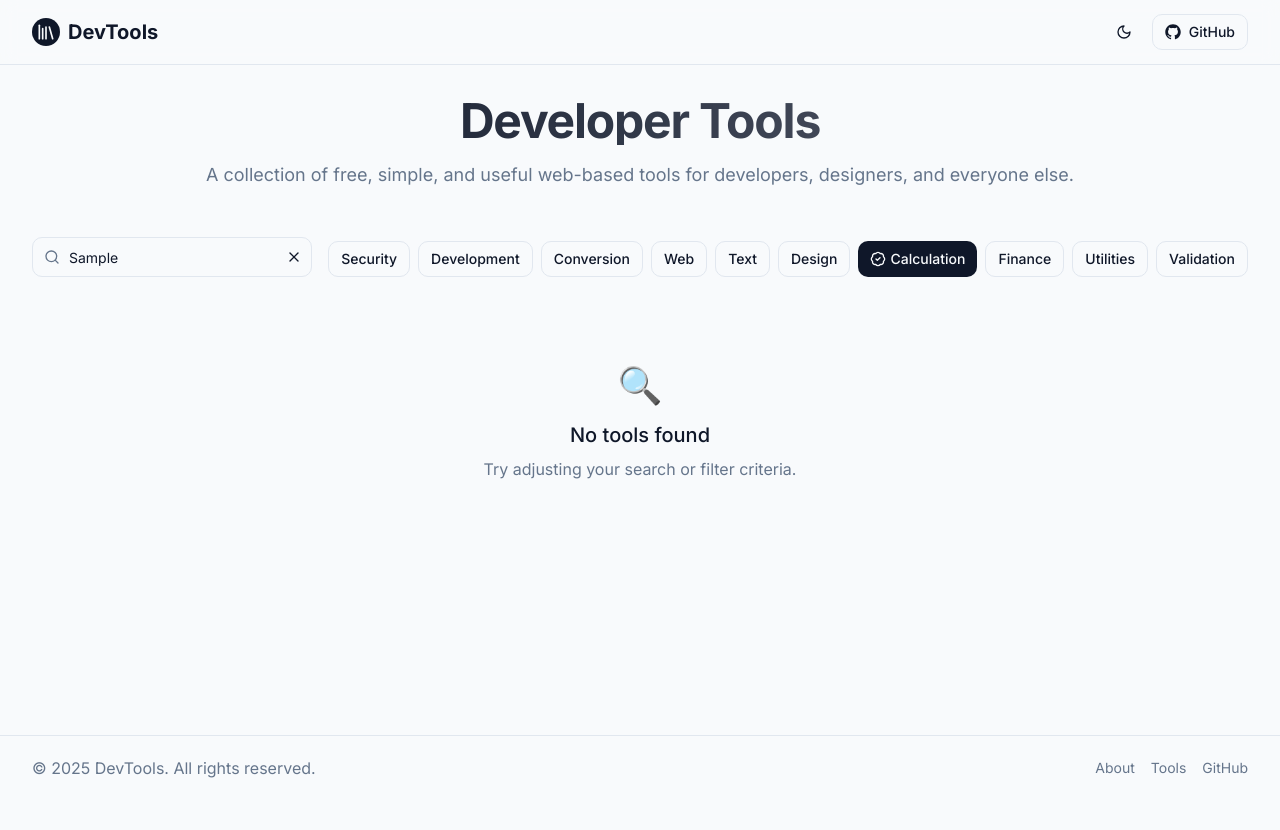
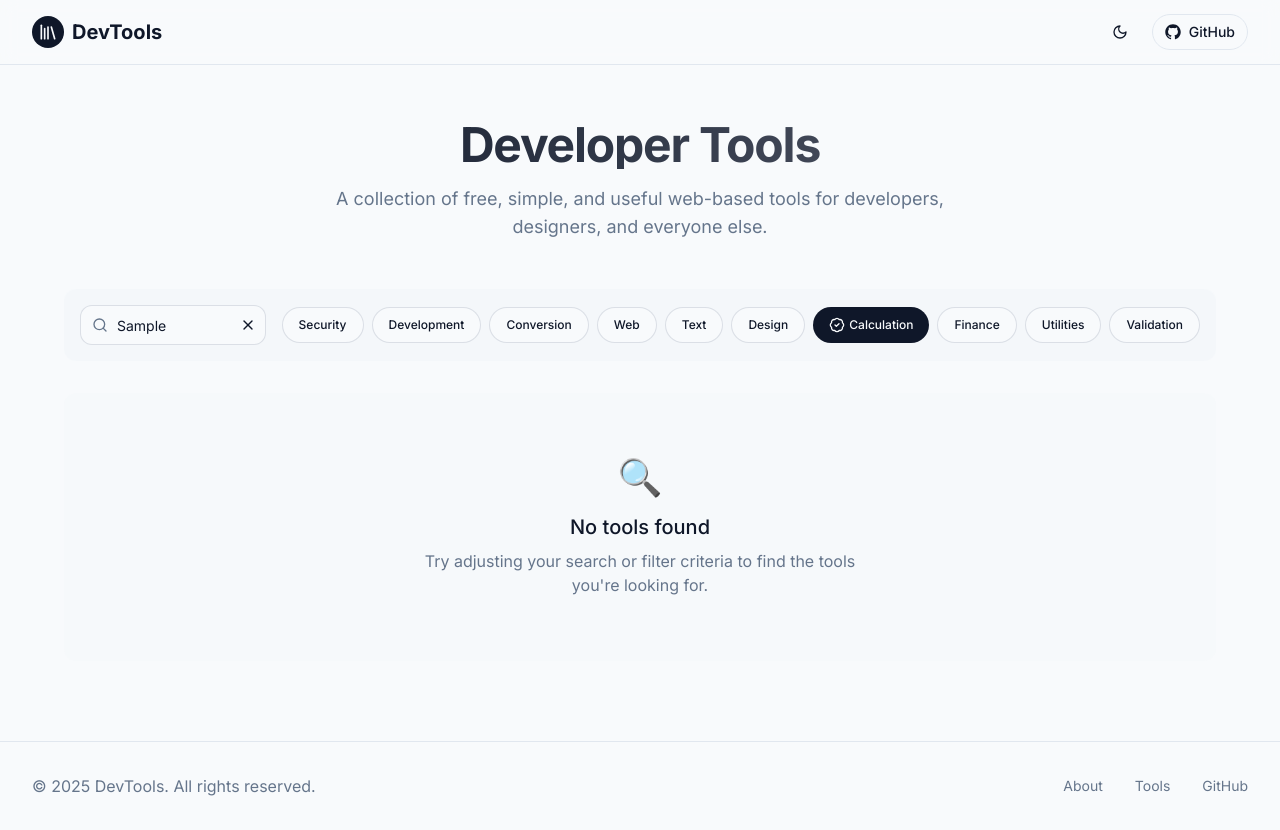
Before and after one commit to DictumMortuum/visual-flare-tools, a React (Vite) app: page / in a window 1280 px wide. Both pictures are taken after typing "Sample" into the empty fields and a click on the button "Calculation". Before the commit the page ends 800 px from the top, so only its background shows below. Built offline with nearby package versions, Linux system fonts and the light colour scheme.

Commit message:
Fix: Revert to original codebase and update UI
Reverted the codebase to the original state and focused on UI updates within the existing files.

```diff
--- a/src/components/layout/Footer.tsx
+++ b/src/components/layout/Footer.tsx
@@ -3,24 +3,24 @@ import { Link } from "react-router-dom";
 
 const Footer = () => {
   return (
-    <footer className="border-t py-6 md:py-0">
-      <div className="container flex flex-col items-center justify-between gap-4 md:h-16 md:flex-row">
+    <footer className="border-t py-8">
+      <div className="container flex flex-col items-center justify-between gap-6 md:flex-row md:gap-4">
         <p className="text-sm text-muted-foreground md:text-base">
           &copy; {new Date().getFullYear()} DevTools. All rights reserved.
         </p>
 
-        <div className="flex flex-col md:flex-row gap-4 md:items-center text-sm text-muted-foreground">
-          <Link to="/about" className="hover:underline">
+        <div className="flex gap-8 md:items-center text-sm text-muted-foreground">
+          <Link to="/about" className="hover:text-primary transition-colors">
             About
           </Link>
-          <Link to="/" className="hover:underline">
+          <Link to="/" className="hover:text-primary transition-colors">
             Tools
           </Link>
           <a
             href="https://github.com/DictumMortuum/tools"
             target="_blank"
             rel="noreferrer"
-            className="hover:underline"
+            className="hover:text-primary transition-colors"
           >
             GitHub
           </a>
--- a/src/components/layout/Header.tsx
+++ b/src/components/layout/Header.tsx
@@ -35,8 +35,8 @@ const Header = () => {
     <header className="sticky top-0 z-30 w-full border-b bg-background/95 backdrop-blur supports-[backdrop-filter]:bg-background/60">
       <div className="container flex h-16 items-center justify-between py-4">
         <div className="flex items-center gap-2">
-          <Link to="/" className="flex items-center space-x-2">
-            <div className="rounded-full bg-primary p-1">
+          <Link to="/" className="flex items-center space-x-2 transition-colors hover:opacity-80">
+            <div className="rounded-full bg-primary p-1.5">
               <svg
                 xmlns="http://www.w3.org/2000/svg"
                 viewBox="0 0 24 24"
@@ -57,12 +57,13 @@ const Header = () => {
           </Link>
         </div>
 
-        <div className="flex items-center gap-2">
+        <div className="flex items-center gap-3">
           <Button
             variant="ghost"
             size="icon"
             aria-label="Toggle dark mode"
             onClick={() => toggleDarkMode(!isDarkMode)}
+            className="rounded-full"
           >
             {isDarkMode ? (
               <SunIcon className="h-5 w-5" />
@@ -75,7 +76,7 @@ const Header = () => {
             target="_blank"
             rel="noopener noreferrer"
           >
-            <Button variant="outline" size="sm" className="gap-1">
+            <Button variant="outline" size="sm" className="gap-1 rounded-full">
               <svg width="15" height="15" viewBox="0 0 15 15" fill="none" xmlns="http://www.w3.org/2000/svg" className="mr-1">
                 <path d="M7.49933 0.25C3.49635 0.25 0.25 3.49593 0.25 7.50024C0.25 10.703 2.32715 13.4206 5.2081 14.3797C5.57084 14.446 5.70302 14.2222 5.70302 14.0299C5.70302 13.8576 5.69679 13.4019 5.69323 12.797C3.67661 13.235 3.25112 11.825 3.25112 11.825C2.92132 10.9874 2.44599 10.7644 2.44599 10.7644C1.78773 10.3149 2.49584 10.3238 2.49584 10.3238C3.22353 10.375 3.60629 11.0711 3.60629 11.0711C4.25298 12.1868 5.30335 11.8574 5.71638 11.6729C5.78225 11.205 5.96962 10.8765 6.17658 10.7043C4.56675 10.5319 2.87415 9.89928 2.87415 7.12104C2.87415 6.32925 3.15677 5.68257 3.62053 5.17563C3.54576 4.99226 3.29697 4.25521 3.69174 3.25691C3.69174 3.25691 4.30015 3.06196 5.68522 3.99973C6.26337 3.83906 6.8838 3.75895 7.50022 3.75583C8.1162 3.75895 8.73619 3.83906 9.31523 3.99973C10.6994 3.06196 11.3069 3.25691 11.3069 3.25691C11.7026 4.25521 11.4538 4.99226 11.3795 5.17563C11.8441 5.68257 12.1245 6.32925 12.1245 7.12104C12.1245 9.9063 10.4292 10.5292 8.81452 10.6978C9.07444 10.9081 9.30633 11.3274 9.30633 11.9668C9.30633 12.8866 9.29742 13.7932 9.29742 14.0299C9.29742 14.2239 9.42828 14.4496 9.79591 14.379C12.6746 13.4179 14.75 10.7025 14.75 7.50024C14.75 3.49593 11.5036 0.25 7.49933 0.25Z" fill="currentColor" fillRule="evenodd" clipRule="evenodd" />
               </svg>
--- a/src/components/layout/Layout.tsx
+++ b/src/components/layout/Layout.tsx
@@ -5,9 +5,9 @@ import Footer from "./Footer";
 
 const Layout = () => {
   return (
-    <div className="flex min-h-screen flex-col">
+    <div className="flex min-h-screen flex-col bg-background">
       <Header />
-      <main className="flex-1">
+      <main className="flex-1 px-4 md:container pt-6 pb-12">
         <Outlet />
       </main>
       <Footer />
--- a/src/components/tools/ToolCard.tsx
+++ b/src/components/tools/ToolCard.tsx
@@ -13,13 +13,13 @@ interface ToolCardProps {
 const ToolCard = ({ id, title, description, icon, category }: ToolCardProps) => {
   return (
     <Link to={`/tools/${id}`} className="block group">
-      <Card className="h-full transition-all hover:border-primary/20 tool-card-shadow">
-        <CardHeader className="space-y-1">
+      <Card className="h-full transition-all border-border/40 hover:border-primary/40 hover:shadow-md overflow-hidden">
+        <CardHeader className="space-y-2">
           <div className="flex items-center justify-between">
-            <div className="p-2 bg-primary/10 rounded-md text-primary">
+            <div className="p-2.5 bg-primary/10 rounded-xl text-primary">
               {icon}
             </div>
-            <div className="text-xs font-medium text-muted-foreground px-2 py-1 bg-muted rounded-md">
+            <div className="text-xs font-medium text-muted-foreground px-2.5 py-1 bg-muted rounded-full">
               {category}
             </div>
           </div>
--- a/src/components/tools/ToolGrid.tsx
+++ b/src/components/tools/ToolGrid.tsx
@@ -25,13 +25,13 @@ const ToolGrid = ({ tools = toolsList }: ToolGridProps) => {
   });
 
   return (
-    <div className="space-y-6">
-      <div className="flex flex-col gap-4 md:flex-row md:items-end">
+    <div className="space-y-8">
+      <div className="flex flex-col gap-4 md:flex-row md:items-center bg-muted/50 rounded-xl p-4">
         <div className="flex-1 relative">
           <Search className="absolute left-3 top-1/2 -translate-y-1/2 h-4 w-4 text-muted-foreground" />
           <Input
             placeholder="Search tools..."
-            className="pl-9"
+            className="pl-9 border-muted-foreground/20 focus-visible:ring-primary/30 rounded-lg"
             value={searchTerm}
             onChange={(e) => setSearchTerm(e.target.value)}
           />
@@ -39,10 +39,10 @@ const ToolGrid = ({ tools = toolsList }: ToolGridProps) => {
             <Button
               variant="ghost"
               size="icon"
-              className="absolute right-1 top-1/2 -translate-y-1/2 h-7 w-7"
+              className="absolute right-1 top-1/2 -translate-y-1/2 h-7 w-7 hover:bg-muted-foreground/10 rounded-full"
               onClick={() => setSearchTerm("")}
             >
-              <X className="h-4 w-4" />
+              <X className="h-3.5 w-3.5" />
             </Button>
           )}
         </div>
@@ -55,7 +55,11 @@ const ToolGrid = ({ tools = toolsList }: ToolGridProps) => {
               onClick={() =>
                 setSelectedCategory(selectedCategory === category ? null : category)
               }
-              className="flex gap-1 items-center"
+              className={`flex gap-1 items-center rounded-full text-xs px-4 ${
+                selectedCategory === category
+                  ? "bg-primary hover:bg-primary/90"
+                  : "border-muted-foreground/20 hover:border-muted-foreground/40 hover:bg-muted-foreground/5"
+              }`}
             >
               {selectedCategory === category && <BadgeCheck className="h-3 w-3" />}
               {category}
@@ -71,11 +75,11 @@ const ToolGrid = ({ tools = toolsList }: ToolGridProps) => {
           ))}
         </div>
       ) : (
-        <div className="text-center py-16">
+        <div className="text-center py-16 bg-muted/30 rounded-xl">
           <div className="text-4xl mb-4">🔍</div>
           <h3 className="text-xl font-medium mb-2">No tools found</h3>
-          <p className="text-muted-foreground">
-            Try adjusting your search or filter criteria.
+          <p className="text-muted-foreground max-w-md mx-auto">
+            Try adjusting your search or filter criteria to find the tools you're looking for.
           </p>
         </div>
       )}
--- a/src/index.css
+++ b/src/index.css
@@ -82,12 +82,20 @@
 
 @layer utilities {
   .tool-card-shadow {
-    box-shadow: 0 4px 6px -1px rgba(0, 0, 0, 0.1), 0 2px 4px -1px rgba(0, 0, 0, 0.06);
+    box-shadow: 0 4px 12px -2px rgba(0, 0, 0, 0.08), 0 2px 4px -1px rgba(0, 0, 0, 0.03);
     transition: all 0.3s ease;
   }
 
   .tool-card-shadow:hover {
-    box-shadow: 0 10px 15px -3px rgba(0, 0, 0, 0.1), 0 4px 6px -2px rgba(0, 0, 0, 0.05);
-    transform: translateY(-2px);
+    box-shadow: 0 12px 20px -5px rgba(0, 0, 0, 0.1), 0 4px 12px -2px rgba(0, 0, 0, 0.05);
+    transform: translateY(-1px);
+  }
+
+  .glass-effect {
+    @apply backdrop-blur-sm bg-white/30 dark:bg-black/30;
+  }
+
+  .text-balance {
+    text-wrap: balance;
   }
 }
--- a/src/pages/Index.tsx
+++ b/src/pages/Index.tsx
@@ -8,7 +8,7 @@ const Index = () => {
         <h1 className="text-4xl font-bold tracking-tight sm:text-5xl mb-4 bg-clip-text text-transparent bg-gradient-to-r from-primary to-primary/70">
           Developer Tools
         </h1>
-        <p className="text-lg text-muted-foreground">
+        <p className="text-lg text-muted-foreground max-w-2xl mx-auto">
           A collection of free, simple, and useful web-based tools for developers, designers, and everyone else.
         </p>
       </div>
```
